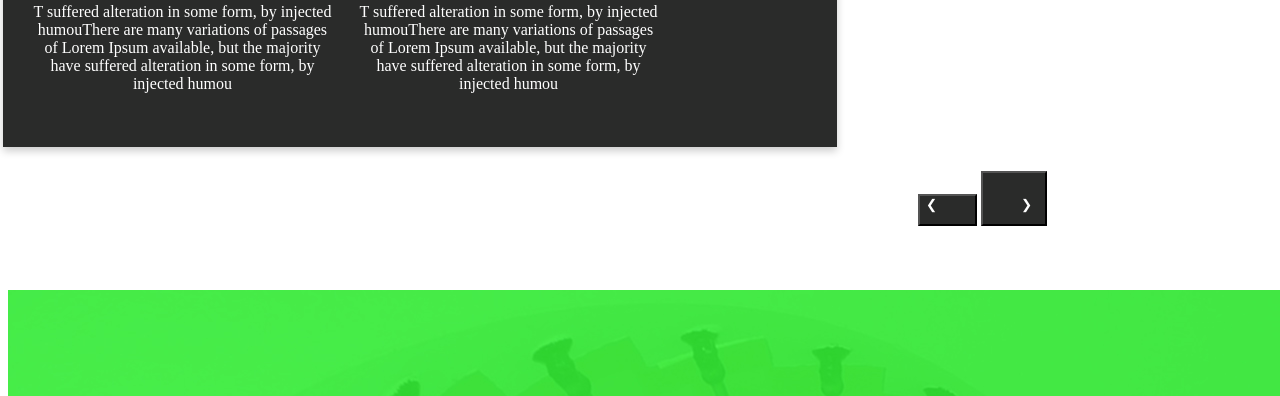
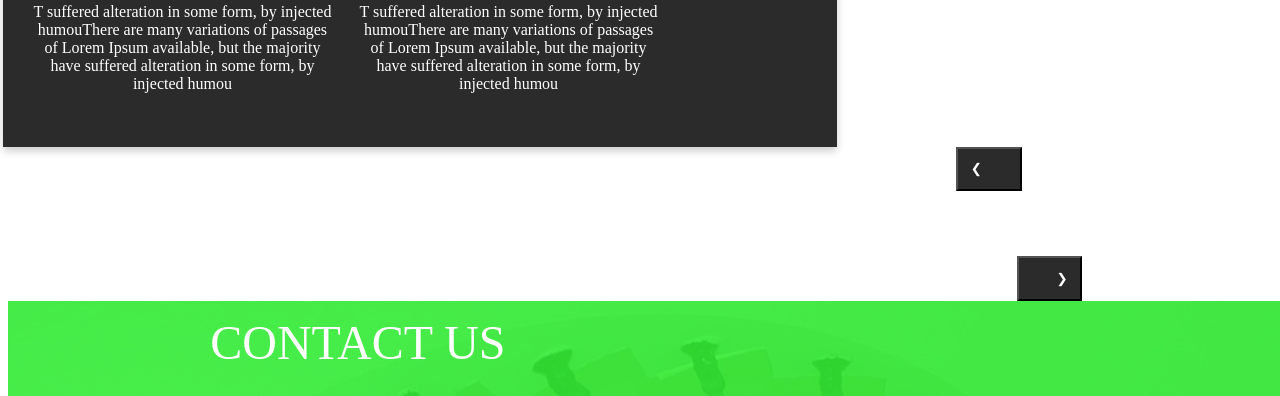
Before and after one commit to Diya-0104/Week4-clone, a plain HTML site: page index.html in a window 1280 px wide. Shown: the part 6841-7237 px from the top of the page. Drawn offline with Linux system fonts and the light colour scheme.

Commit message:
style.css

```diff
--- a/style.css
+++ b/style.css
@@ -337,25 +337,25 @@ div.gall1 {
 
 
   .button11{
-
+    float: right;
    position: relative;
    padding-left: 3%;
    padding-right: 1%;
-   padding-top: 24px;
+   padding-top: 1%;
    padding-bottom: 1%;
-   margin-top: 24px;
-   margin-right: 10%;
+   margin-top: 2px;
+   margin-right: 15%;
    color: white;
    background-color: #2a2b2a;
   }
 
 .button12{
 
-    margin-left: 72%;
-    margin-top: 24px;
+    margin-left: 75%;
+    float: left;
     position: relative;
     padding-right: 3%;
-    padding-left: 1%
+    padding-left: 1%;
     padding-top: 1%;
     padding-bottom: 1%;
     margin-bottom: 5%;
```
